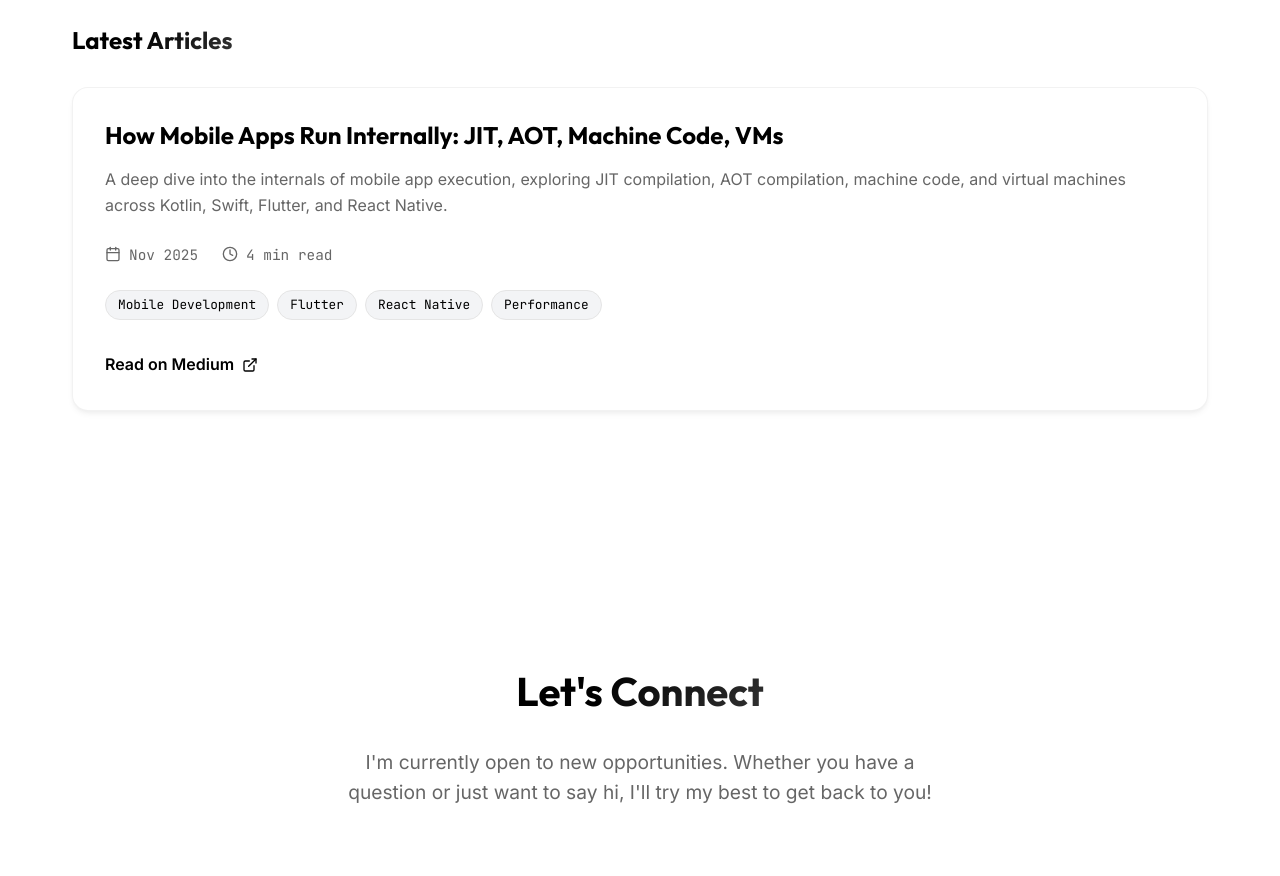
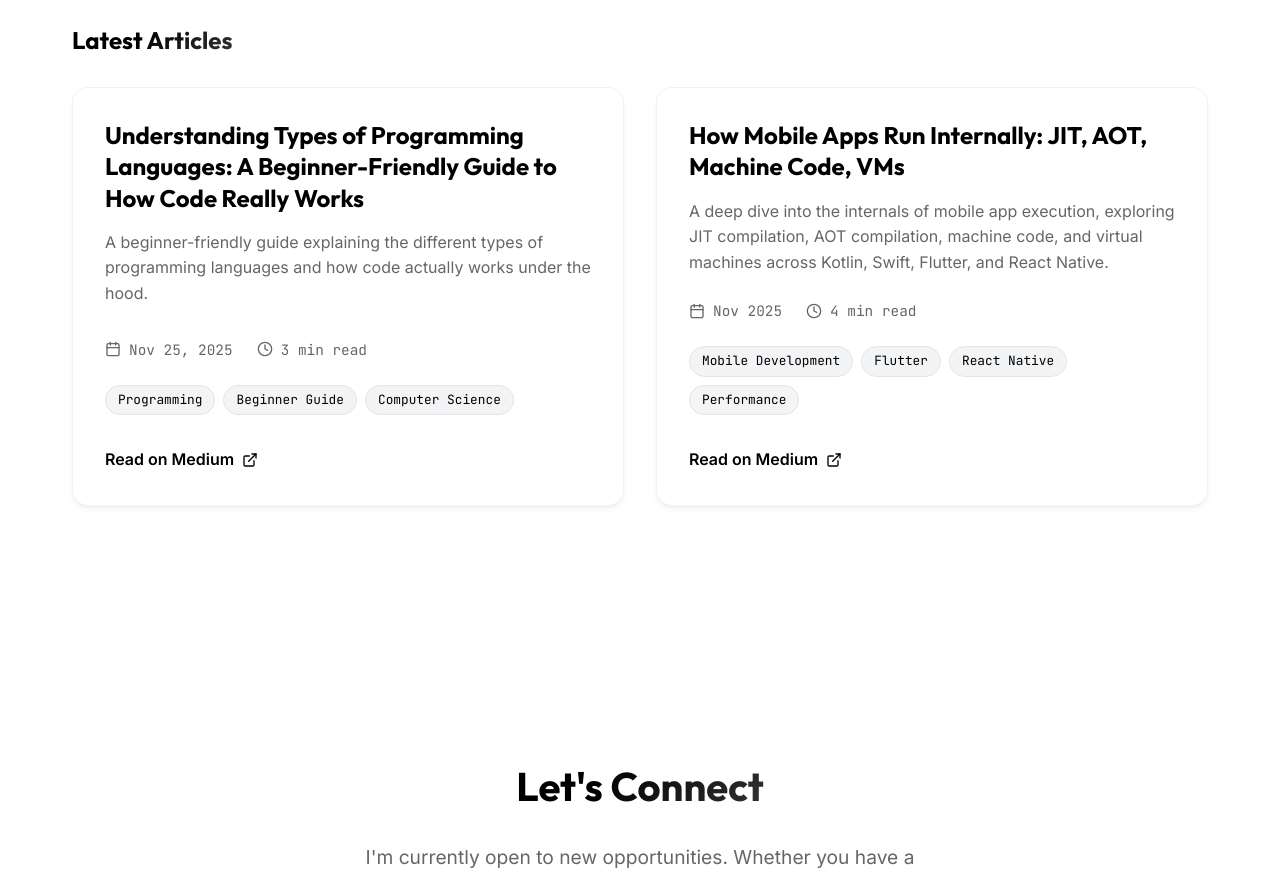
Before and after one commit to s4nk37/s4nk37.github.io, a React (Vite) app: page / in a window 1280 px wide. Shown: the part 3360-4236 px from the top of the page. Built offline with nearby package versions, Linux system fonts and the light colour scheme.

Commit message:
feat: add new article "Understanding Types of Programming Languages" to the Articles section

```diff
--- a/src/components/Sections/Articles.tsx
+++ b/src/components/Sections/Articles.tsx
@@ -13,6 +13,14 @@ interface Article {
 
 const Articles: React.FC = () => {
     const articles: Article[] = [
+        {
+            title: "Understanding Types of Programming Languages: A Beginner-Friendly Guide to How Code Really Works",
+            excerpt: "A beginner-friendly guide explaining the different types of programming languages and how code actually works under the hood.",
+            date: "Nov 25, 2025",
+            readTime: "3 min read",
+            url: "https://s4nk37.medium.com/understanding-types-of-programming-languages-a-beginner-friendly-guide-to-how-code-really-works-dbedf5bf3b7a",
+            tags: ["Programming", "Beginner Guide", "Computer Science"]
+        },
         {
             title: "How Mobile Apps Run Internally: JIT, AOT, Machine Code, VMs",
             excerpt: "A deep dive into the internals of mobile app execution, exploring JIT compilation, AOT compilation, machine code, and virtual machines across Kotlin, Swift, Flutter, and React Native.",
```
